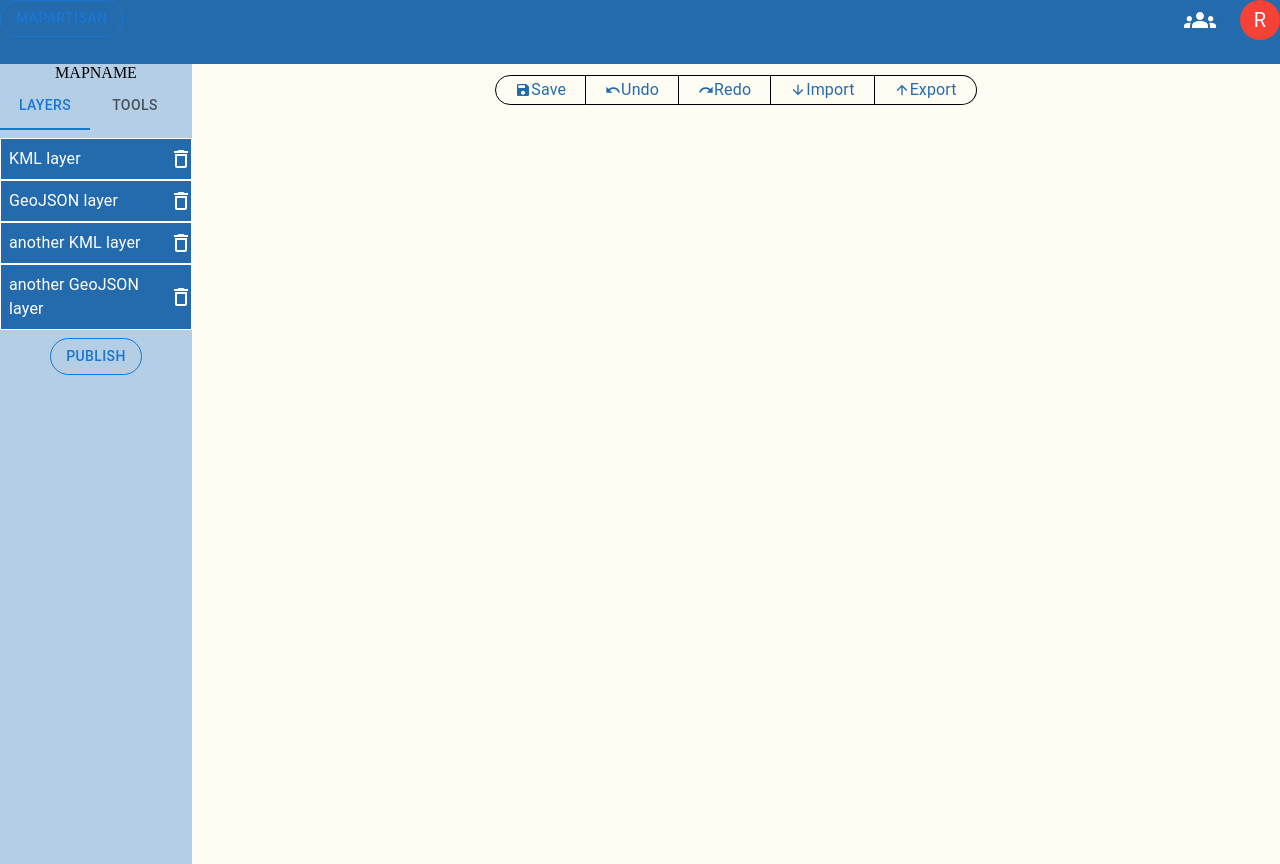
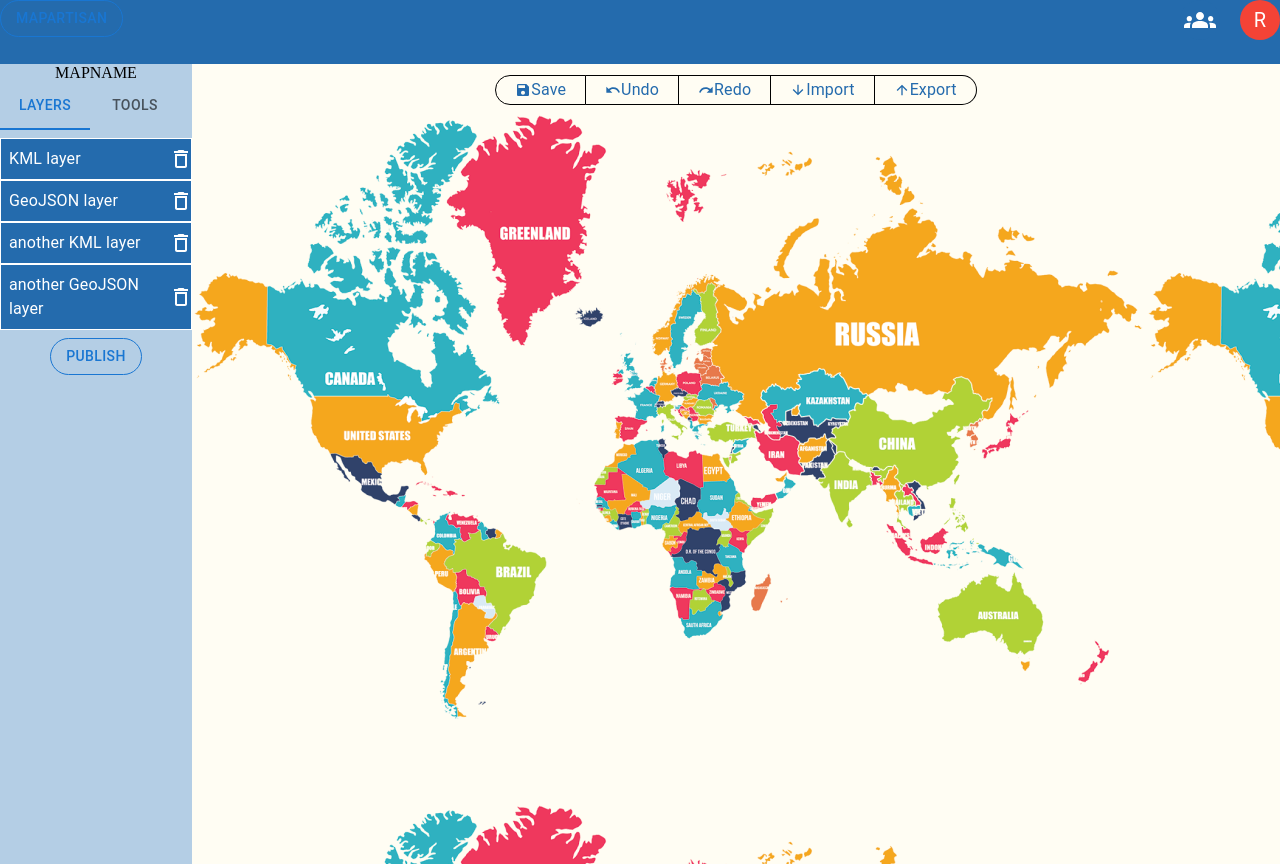
Before and after one commit to AmyLin06/MapArtisan, a React (Create React App) app in the folder client/: page /edit in a window 1280 px wide. Built offline with nearby package versions, Linux system fonts and the light colour scheme; a web font is replaced by a local one.

Commit message:
ci-cd test

```diff
--- a/client/src/App.css
+++ b/client/src/App.css
@@ -4,3 +4,7 @@ body{
     height: 100vh;
     margin: 0;
 }
+
+.quick-toolbar{
+    background-image: url("./assets/SplashScreenMap.png");
+}
--- a/client/src/components/LeafletMap.js
+++ b/client/src/components/LeafletMap.js
@@ -1,5 +1,5 @@
 import currentMap from "../assets/currentUser.json";
-
+import Box from "@mui/material/Box";
 function LeafletMap() {
   return (
     <Box>
--- a/client/src/screens/WorkspaceScreen.js
+++ b/client/src/screens/WorkspaceScreen.js
@@ -3,6 +3,9 @@ import Banner from "../components/Banner";
 import "../styles/WorkspaceScreen.css";
 import QuickAccessToolbar from "../components/QuickAccessToolbar";
 import SideMenu from "../components/SideMenu";
+// import LeafletMap from "../components/LeafletMap";
+import currentMap from "../assets/currentMap.json";
+
 const WorkspaceScreen = () => {
   return (
     <div className="workspace-main">
@@ -14,6 +17,7 @@ const WorkspaceScreen = () => {
         <div className="quick-toolbar">
           <QuickAccessToolbar />
         </div>
+        {/* <LeafletMap /> */}
       </div>
     </div>
   );
```
